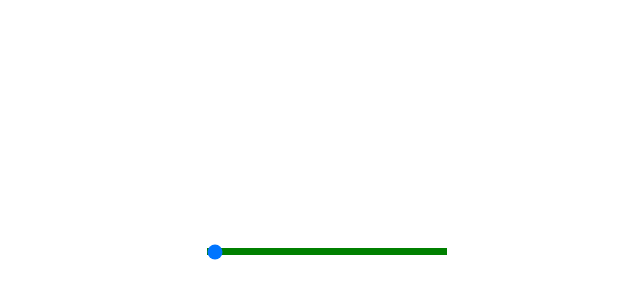
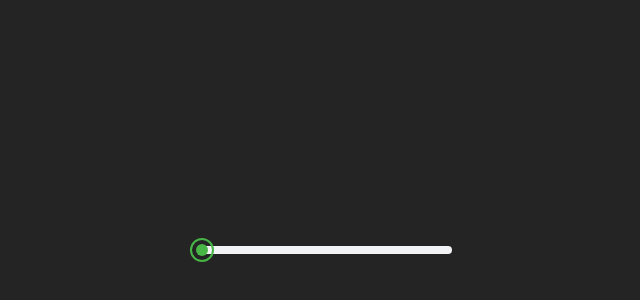
Before and after one commit to AayushOjha/storybook-slider, a React (Vite) app: page / in a window 1280 px wide. Shown: the part 150-450 px from the top of the page, without its empty margins (313-953 px from the left). Built offline with nearby package versions, Linux system fonts and the light colour scheme.

Commit message:
basic single slider done with thumb varients

```diff
--- a/src/App.tsx
+++ b/src/App.tsx
@@ -4,7 +4,9 @@ import { Slider } from "./components/Slider";
 function App() {
   return (
     <div className="page">
+      <div style={{width: 250}}>
       <Slider type="Continuous" subtype="Single" onChange={() => {}} />
+      </div>
     </div>
   );
 }
--- a/src/components/Slider.tsx
+++ b/src/components/Slider.tsx
@@ -1,5 +1,5 @@
 import React from "react";
-import "./slider.css"
+import "./slider.css";
 
 type SliderType = "Continuous" | "Discreet";
 type SliderSubtype = "Single" | "Range";
@@ -12,7 +12,6 @@ interface SliderProps {
   max?: number;
   onChange: (value: number | number[]) => void;
 }
-
 
 const Slider = ({
   type,
@@ -38,62 +37,17 @@ const Slider = ({
     onChange(newValue);
   };
 
-  const renderSlider = () => {
-    if (type === "Continuous") {
-      if (subtype === "Single") {
-        return (
-          <input
-            type="range"
-            min={min}
-            max={max}
-            value={value as number}
-            onChange={handleChange}
-          />
-        );
-      } else {
-        return (
-          <input
-            type="range"
-            min={min}
-            max={max}
-            value={(value as number[]).join(",")}
-            onChange={handleChange}
-            multiple
-          />
-        );
-      }
-    } else if (type === "Discreet" && steps) {
-      const stepSize = (max - min) / (steps - 1);
-
-      if (subtype === "Single") {
-        return (
-          <input
-            type="range"
-            min={min}
-            max={max}
-            step={stepSize}
-            value={value as number}
-            onChange={handleChange}
-          />
-        );
-      } else {
-        return (
-          <input
-            type="range"
-            min={min}
-            max={max}
-            step={stepSize}
-            value={(value as number[]).join(",")}
-            onChange={handleChange}
-            multiple
-          />
-        );
-      }
-    }
-    return null;
-  };
-
-  return <div>{renderSlider()}</div>;
+  return (
+    <>
+      {/* <div className="slider-container"> */}
+      <div className="slider-track">
+        <div className="slider-thumb thumb-left">
+          <div className="slider-thumb-inner" />
+        </div>
+      </div>
+      {/* </div>; */}
+    </>
+  );
 };
 
 export { Slider };
--- a/src/components/slider.css
+++ b/src/components/slider.css
@@ -1,8 +1,32 @@
-input[type="range"] {
-    -webkit-appearance: none;
-    appearance: none;
-    background: green;
-    cursor: pointer;
-    width: 15rem;
-    height: 7px;
-  }
+.slider-track {
+  width: 100%;
+  height: var(--track-height);
+  border-radius: 40px;
+  background: #f2f3f5;
+
+  position: relative;
+}
+
+.slider-thumb {
+  position: absolute;
+  left: calc(-1 * (var(--thumb-size) / 2));
+  top: calc(-1 * ((var(--thumb-size) / 2) - (var(--track-height) / 2)));
+  width: var(--thumb-size);
+  height: var(--thumb-size);
+  border: 2px solid var(--primary-color);
+  border-radius: 50%;
+  cursor: pointer;
+
+  /* background-color: white; */
+
+  display: flex;
+  justify-content: center;
+  align-items: center;
+}
+
+.slider-thumb-inner{
+  width: calc(var(--thumb-size) / 2);
+  height: calc(var(--thumb-size) / 2);
+  background-color: var(--primary-color);
+  border-radius: 50%;
+}
--- a/src/index.css
+++ b/src/index.css
@@ -1,17 +1,11 @@
-/* :root {
-  font-family: Inter, system-ui, Avenir, Helvetica, Arial, sans-serif;
-  line-height: 1.5;
-  font-weight: 400;
+:root {
+  --body-background-color: #242424;
+  --primary-color: #47B647;
+  --thumb-size: 24px;
+  --track-height: 8px;
+}
 
-  color-scheme: light dark;
-  color: rgba(255, 255, 255, 0.87);
-  background-color: #242424;
 
-  font-synthesis: none;
-  text-rendering: optimizeLegibility;
-  -webkit-font-smoothing: antialiased;
-  -moz-osx-font-smoothing: grayscale;
-} */
 
 *{
     box-sizing: border-box;
@@ -20,4 +14,5 @@
 body {
   margin: 0;
   padding: 0;
+  background-color: var(--body-background-color);
 }
```
